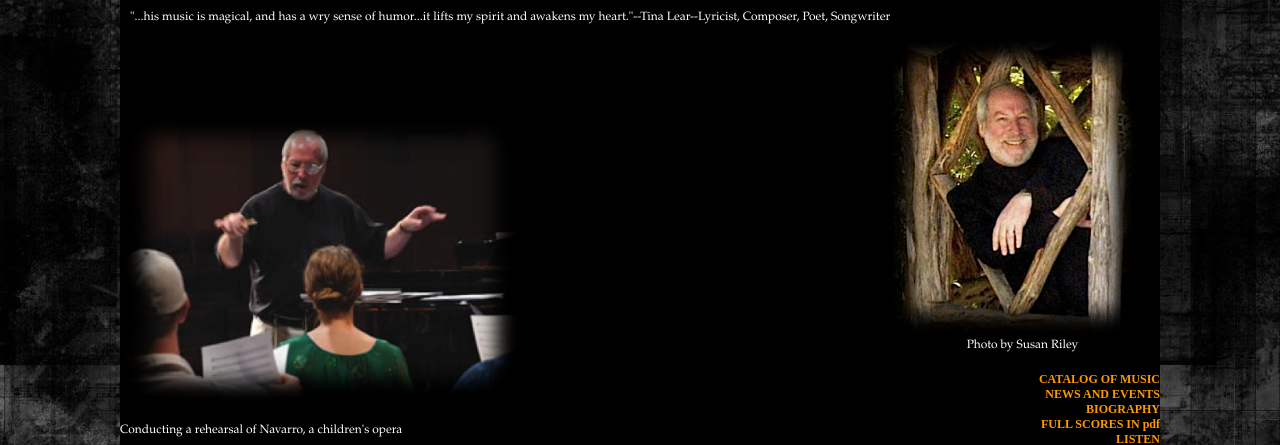
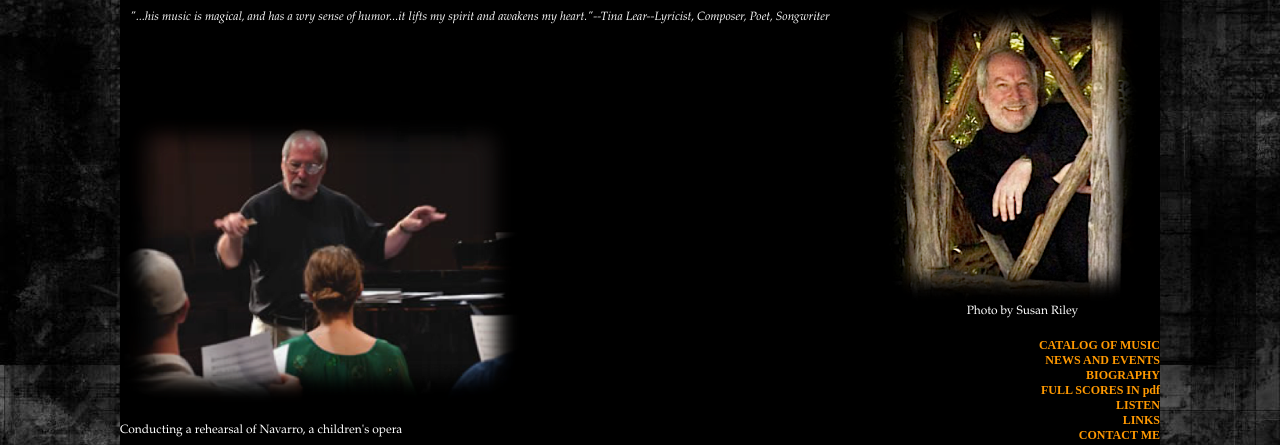
Before and after one commit to jamesbalentine/jamesscottbalentine-site, a PHP site: page /index.php?page=jsbstyles in a window 1280 px wide. Shown: the part 170-615 px from the top of the page. Run offline with PHP 8.4, Linux system fonts and the light colour scheme.

Commit message:
Quote styled with italics.

```diff
--- a/css/jsbstyles.css
+++ b/css/jsbstyles.css
@@ -23,7 +23,7 @@
 	#leftcolumn {float: left;}
 #header-text {font-family: Papyrus, Palatino, Verdana, sans-serif; font-size: 38px; text-align: center; padding: 20px 0;}
 #header-subtext {font-family: Papyrus, Palatino, Verdana, sans-serif; font-size: 18px; text-align: center;}
-#header-quote {font-family: Papyrus, Palatino, Verdana, sans-serif; font-size: 12px; padding: 10px; text-align: center; float: left;}
+#header-quote {font-family: Papyrus, Palatino, Verdana, sans-serif; font-size: 12px; padding: 10px; text-align: center; float: left; font-style: italic;}
 #image-quote-wrapper {width: 275px; float: right;}
 
 .Links a {display: block; clear: right; text-align: right;}
```
